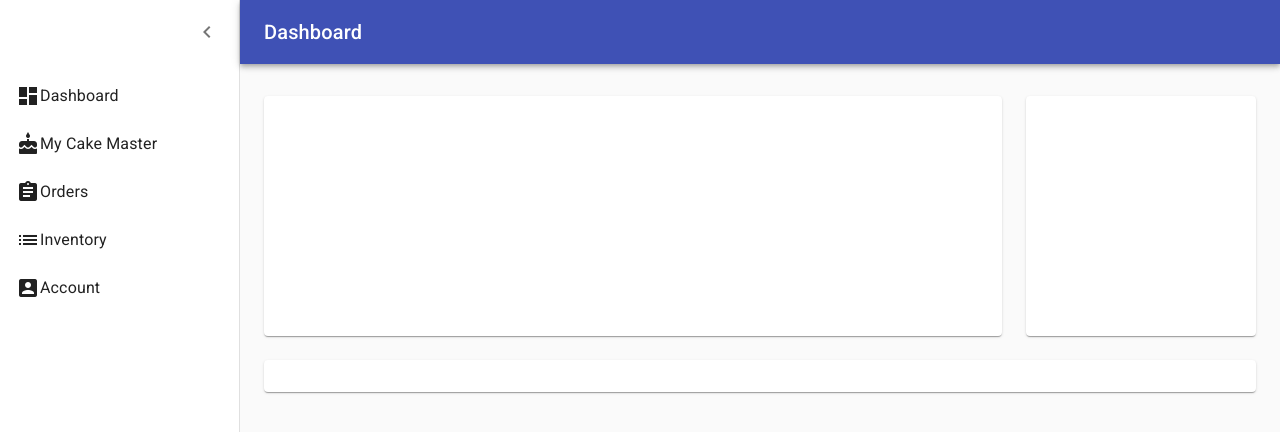
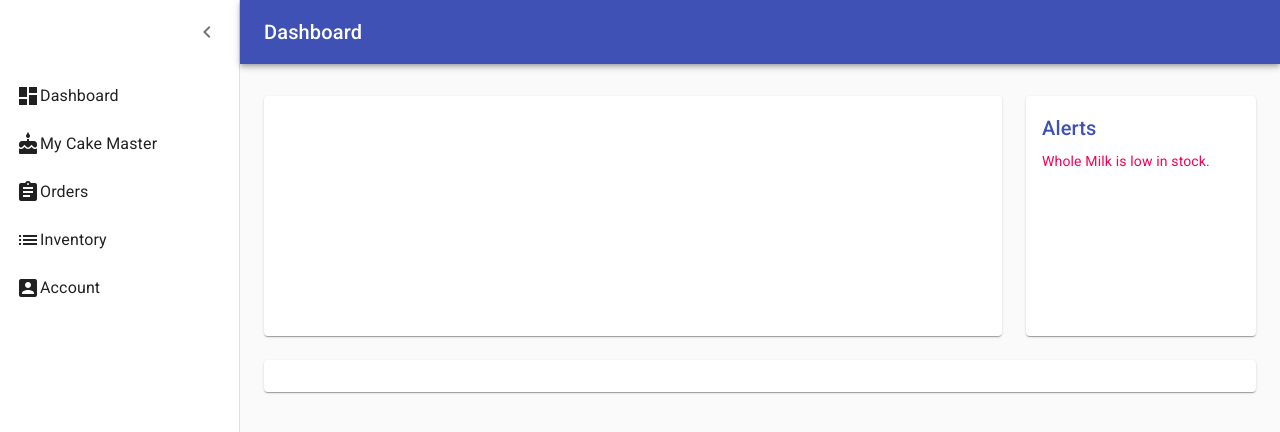
Before and after one commit to zhouyiartemiswang/the_pantry, a React (Create React App) app: page /dashboard in a window 1280 px wide. Shown: the top 432 px of the page. Built offline with nearby package versions, Linux system fonts and the light colour scheme.

Commit message:
added inventory alert

```diff
--- a/src/components/InventoryAlert/index.js
+++ b/src/components/InventoryAlert/index.js
@@ -1,9 +1,16 @@
 import React from 'react';
+import Typography from '@material-ui/core/Typography';
 import './style.css';
 
 export default function InventoryAlert() {
     return (
-        <div>
-        </div>
+        <>
+            <Typography component="h2" variant="h6" color="primary" gutterBottom>
+                Alerts
+            </Typography>
+            <Typography component="p" variant="h9" color="secondary" gutterBottom>
+                Whole Milk is low in stock.
+            </Typography>
+        </>
     )
 }
```
